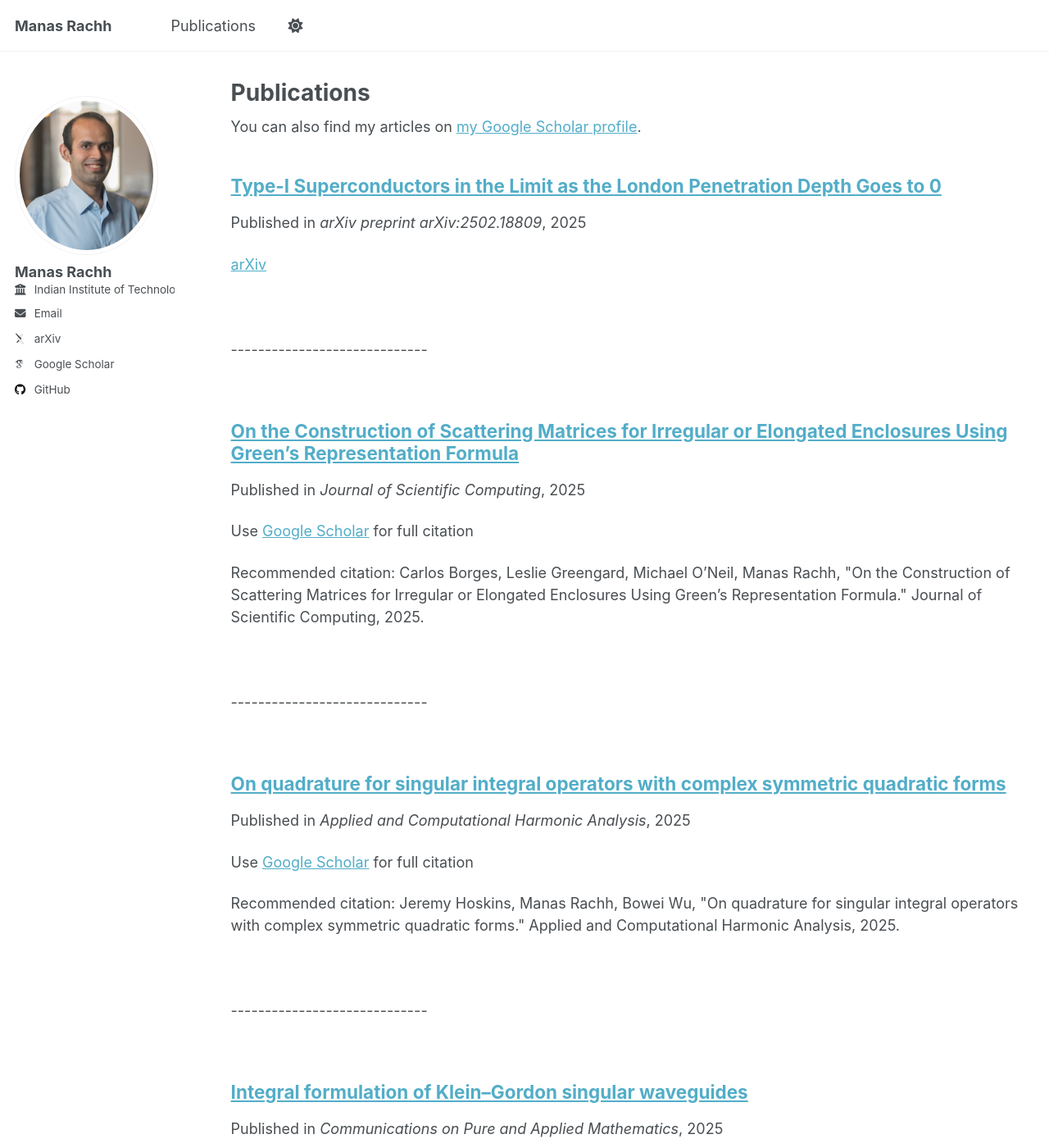
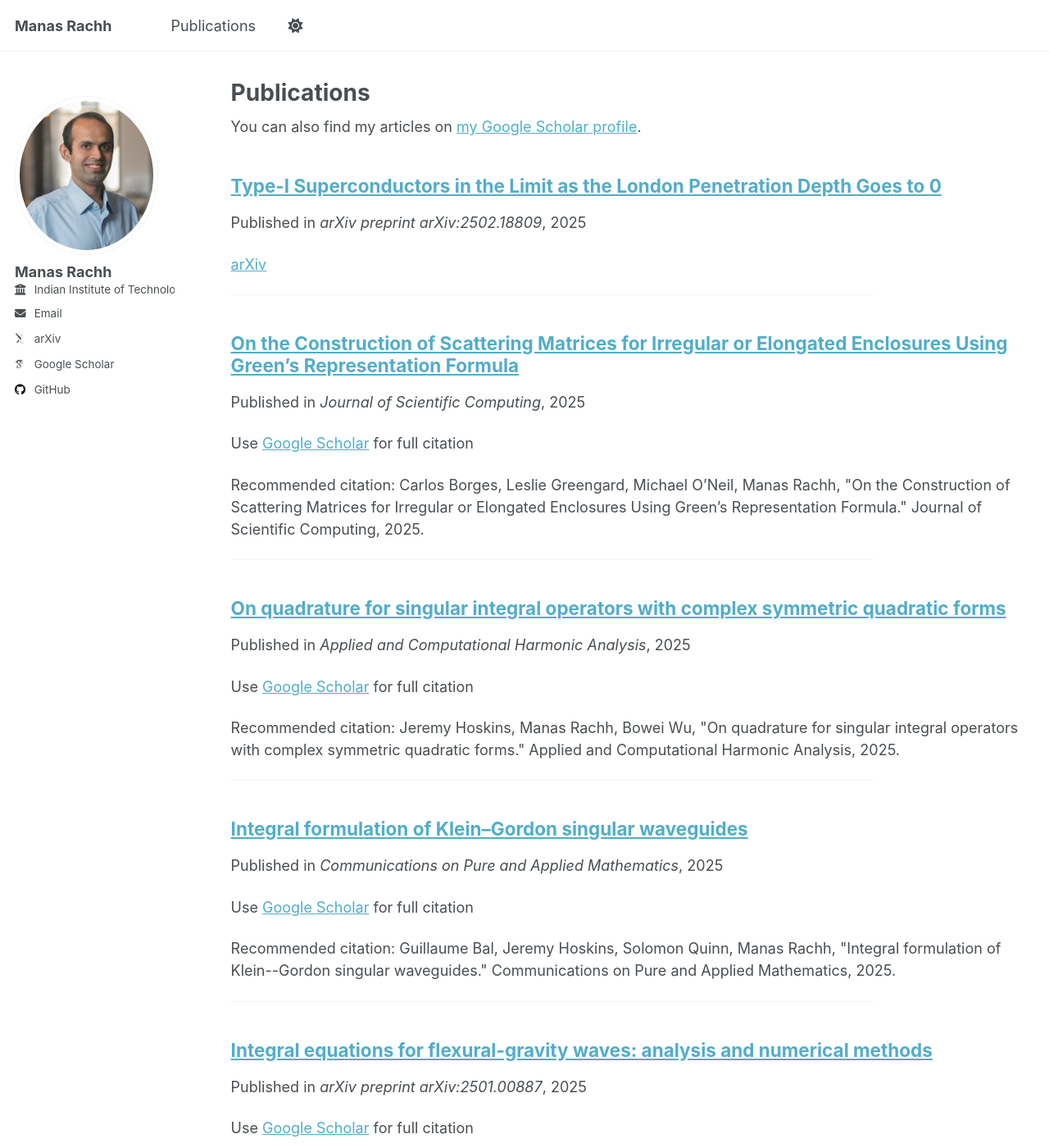
Before and after one commit to mrachh/mrachh.github.io, a Jekyll site: the page built from _pages/publications.html, in a window 1280 px wide and 1400 px high. Shown: the whole window at 82% size. Built offline with Jekyll 4.4.1, drawn with Linux system fonts in a browser that asks for light colours; some web fonts are replaced; a script that is not in the unit is left out; some of the changed text lies outside the part shown.

Commit message:
updating

```diff
--- a/_includes/archive-single-pub.html
+++ b/_includes/archive-single-pub.html
@@ -81,5 +81,5 @@
     {% endif %}
 
   </article>
-      </br></br>-----------------------------</br></br>
+  <hr width="80%" size=3 color="black">
 </div>
```
